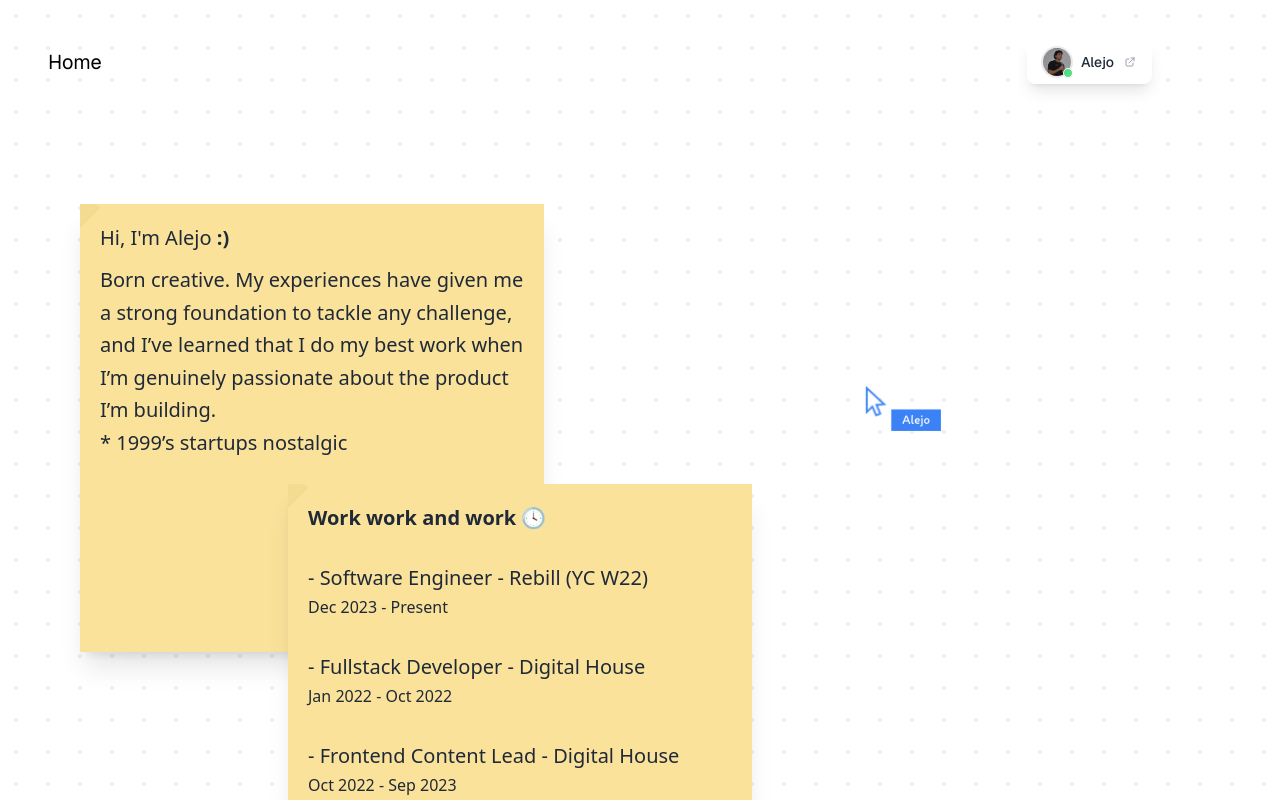
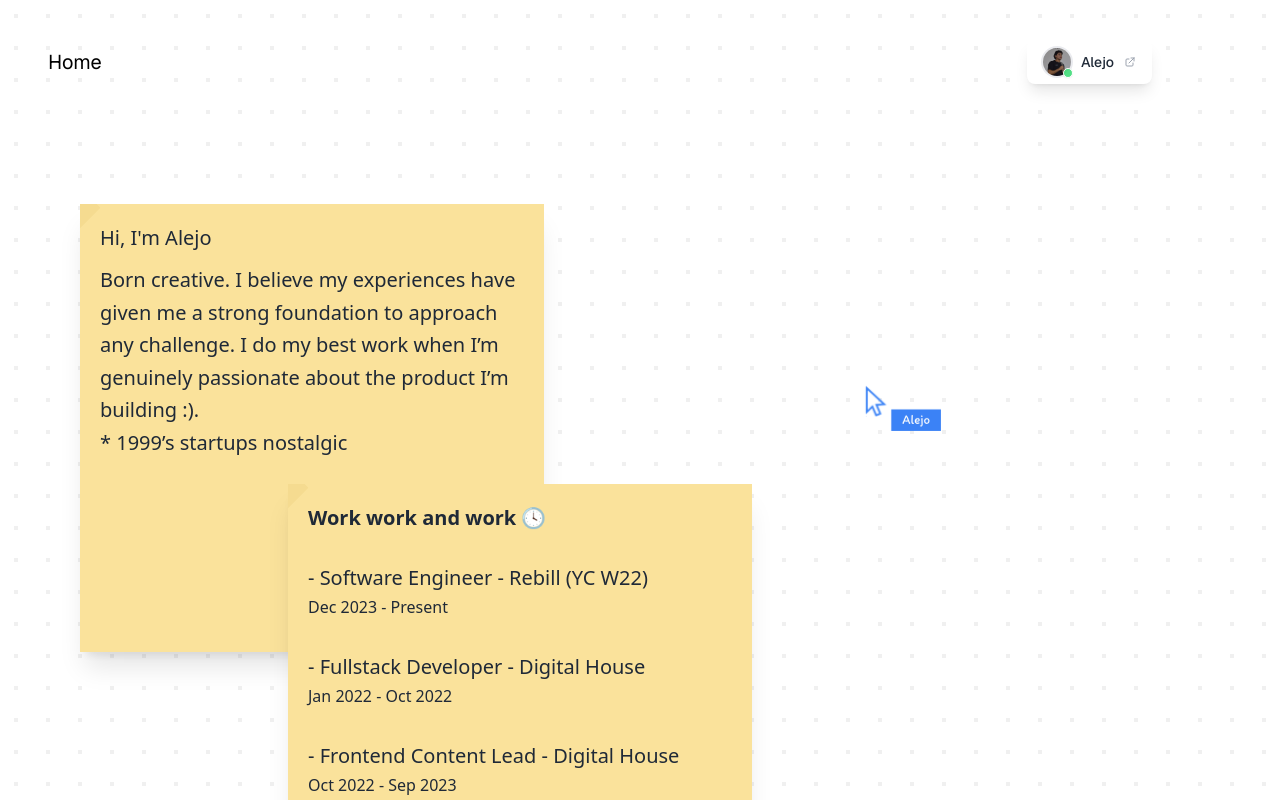
Before and after one commit to alejorrojas/portfolio-alejo, a Next.js app: page /about in a window 1280 px wide. Shown: the top 800 px of the page. Built offline with nearby package versions, Linux system fonts and the light colour scheme.

Commit message:
fix(about): remove unnecessary smiley from header and update presentation text for clarity

```diff
--- a/app/about/page.tsx
+++ b/app/about/page.tsx
@@ -8,7 +8,7 @@ const About = () => {
     <main className='min-w-screen min-h-screen xs:p-2 md:p-10 xs:items-center'>
             <Note properties='cursor-pointer bg-[#fae29b]' cornerProperties='bg-[#f5db90]'>
                 <header className=' mb-3'>
-                    <h3>Hi, I&apos;m Alejo <span className='font-semibold'>:)</span></h3>
+                    <h3>Hi, I&apos;m Alejo <span className='font-semibold'></span></h3>
                 </header>
                 <p className='leading-relaxed  ' >{dataAbout.presentation.main}</p>
                 <p className='leading-relaxed ' >{dataAbout.presentation.aside}</p>
--- a/data/about.data.ts
+++ b/data/about.data.ts
@@ -3,8 +3,8 @@
 */
 const dataAbout = {
     presentation: {
-      main: "Born creative. My experiences have given me a strong foundation to tackle any challenge, and I’ve learned that I do my best work when I’m genuinely passionate about the product I’m building.",
-      aside: "* 1999’s startups nostalgic"
+        main: "Born creative. I believe my experiences have given me a strong foundation to approach any challenge. I do my best work when I’m genuinely passionate about the product I’m building :).",
+        aside: "* 1999’s startups nostalgic"
     },
     studies: ["System Engineering (UTN) - present", "Self learning (a lot)"],
     communication: "Some experiences where I had the chance to communicate my ideas ",
```
